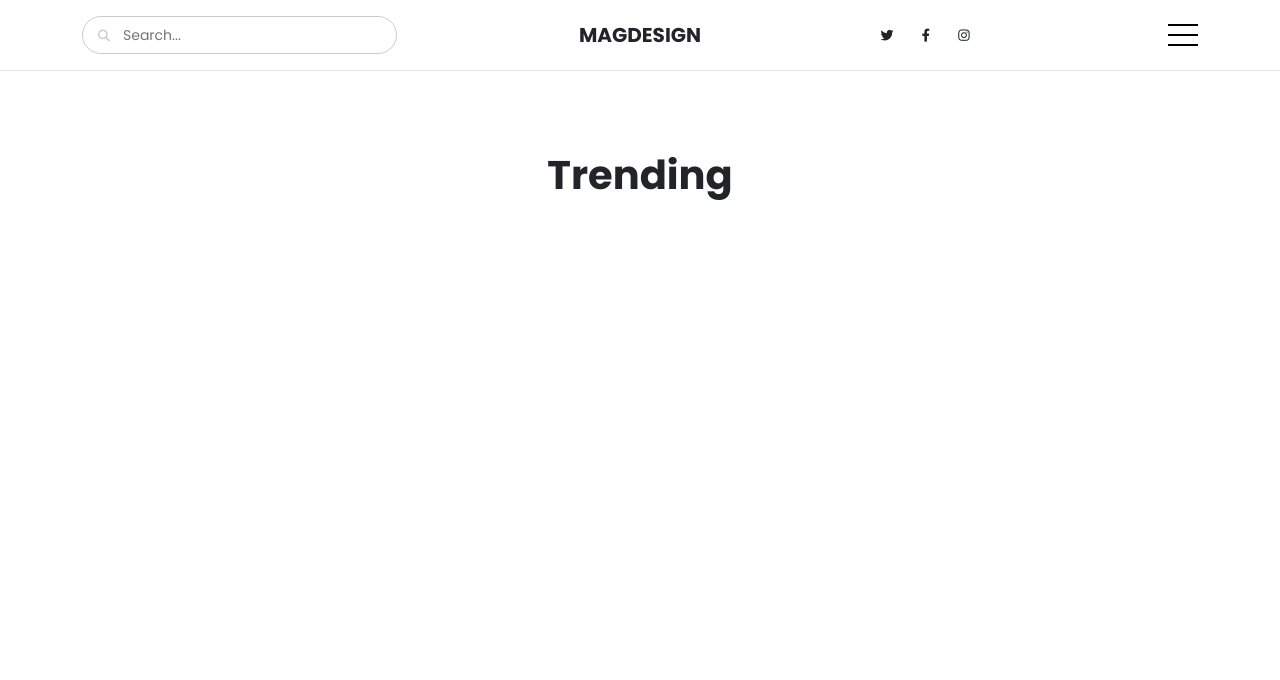
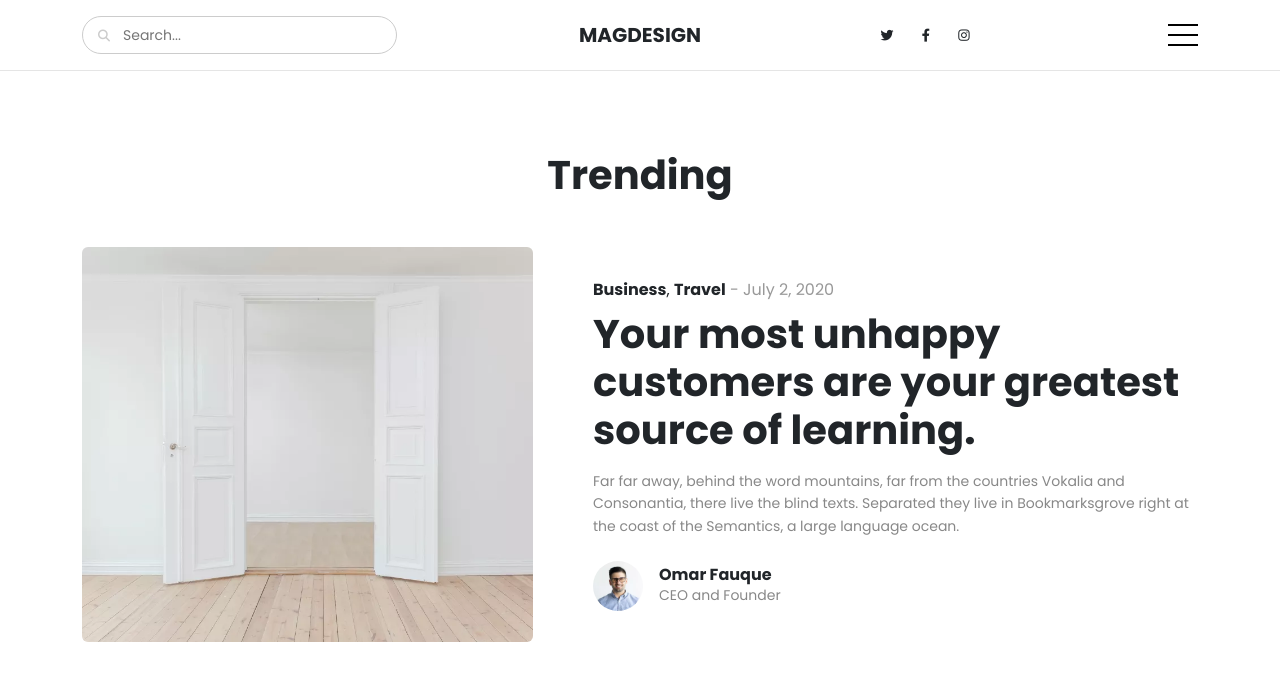
Before and after one commit to asibiqbal/assignment-8, a plain HTML site: page index.html in a window 1280 px wide. Drawn offline with nearby package versions, Linux system fonts and the light colour scheme.

```diff
--- a/css/style.css
+++ b/css/style.css
@@ -75,4 +75,21 @@ header {
     padding: 80px 0;
 }
 
+.banner-catagory .date {
+    color: #999;
+}
+
+.slider-content {
+    color: #888;
+    font-size: 14px;
+    line-height: 1.6;
+}
+
 /* Banner End */
+
+/* Blog section start */
+.blog {
+    padding: 80px 0;
+}
+
+/* Blog section End */
--- a/index.html
+++ b/index.html
@@ -4,7 +4,7 @@
 <head>
     <meta charset="utf-8">
     <meta name="viewport" content="width=device-width, initial-scale=1">
-    <title>Bootstrap demo</title>
+    <title>Colorlib </title>
     <!-- Bootstrap CDN Link -->
     <link href="https://cdn.jsdelivr.net/npm/bootstrap@5.2.3/dist/css/bootstrap.min.css" rel="stylesheet">
     <!-- Font Awesome CDN Link -->
@@ -63,16 +63,65 @@
             <h1 class="text-center fw-bold">Trending</h1>
 
             <!-- Banner Slider -->
-            <div class="row">
-                <!-- Banner Imager -->
-                <div class="col-lg-3">
-                    <img src="" alt="">
+            <div class="row align-items-center mt-5">
+                <!-- Banner Image -->
+                <div class="col-lg-5">
+                    <img src="images/slider-1.png" class="img-fluid rounded-2" alt="">
                 </div>
-                <div class="col-lg-9"></div>
+                <div class="col-lg-7 ps-5">
+                    <!-- Banner Catagory -->
+                    <div class="banner-catagory">
+                        <div class="catagory mb-2">
+                            <span><a href="#" class="text-decoration-none
+                                text-dark fw-bold">Business</a>, <a href="#" class="text-decoration-none
+                                    text-dark fw-bold"> Travel</a></span>
+                            <span class="date">
+                                - July 2, 2020
+                            </span>
+                        </div>
+                        <!-- Banner Content Header -->
+                        <h1 class="mb-3"><a href="#" class="text-decoration-none text-dark fw-bold fs-1">Your most
+                                unhappy
+                                customers
+                                are
+                                your
+                                greatest source of learning.</a></h1>
+                        <!-- Banner Content -->
+                        <p class="slider-content">Far far away, behind the word mountains, far from the countries
+                            Vokalia and Consonantia,
+                            there live the blind texts. Separated they live in Bookmarksgrove right at the coast of the
+                            Semantics, a large language ocean.</p>
+
+                        <!-- Owner -->
+                        <div class="banner-ownar mt-4 d-flex align-items-center">
+                            <!-- owner Image -->
+                            <div class="owner-img">
+                                <img class="img-fluid rounded-circle" width="50" src="images/owner.png" alt="">
+                            </div>
+                            <!-- Owner Details -->
+                            <div class="owner-details ms-3">
+                                <h6 class="mb-0 fw-bold">Omar Fauque</h6>
+                                <p class="mb-0 slider-content">CEO and Founder</p>
+                            </div>
+                        </div>
+                    </div>
+                </div>
             </div>
         </div>
     </section>
     <!-- Banner Section End -->
+
+    <!-- Blog Section Start -->
+    <section class="blog">
+        <div class="container">
+            <div class="row">
+                <div class="col-lg-4">
+
+                </div>
+            </div>
+        </div>
+    </section>
+    <!-- Blog Section End -->
 
     <!-- Bootstrap JS -->
     <script src="https://cdn.jsdelivr.net/npm/bootstrap@5.2.3/dist/js/bootstrap.bundle.min.js"></script>
```
Also changed, not shown: images/blog-1.png (added), images/blog-2.png (added), images/blog-3.png (added), images/blog-4.png (added), images/blog-5.png (added), images/blog-6.png (added), images/owner.png (added).
